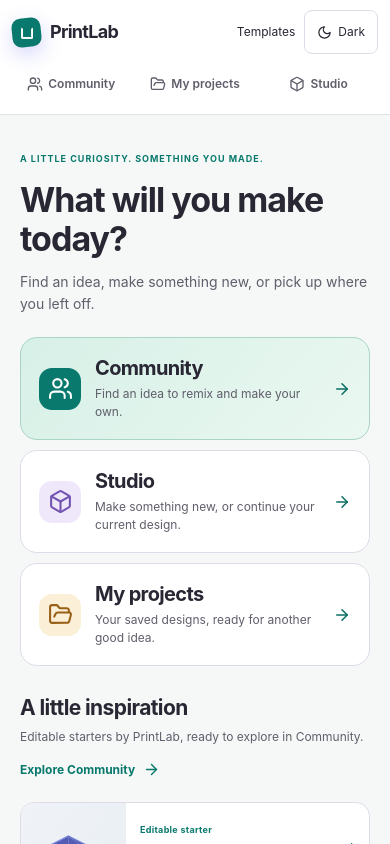
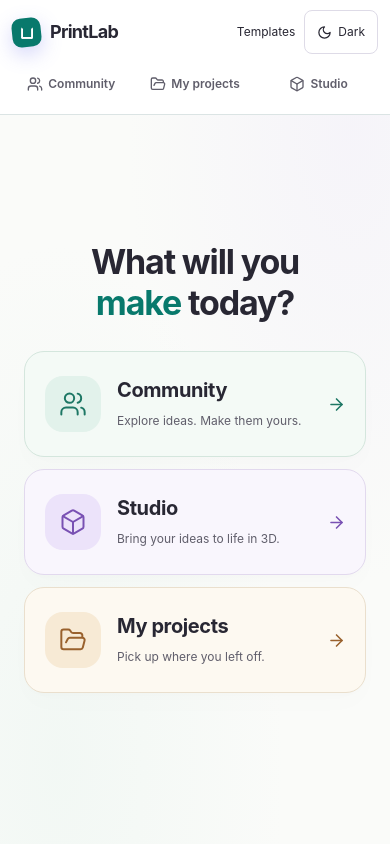
Before and after one commit to FahadArfin/FormForge, a React (Vite) app in the folder apps/web/: page / in a window 390 px wide. Built offline with nearby package versions, Linux system fonts and the light colour scheme.

Commit message:
Simplify beta Home to three inviting destinations

```diff
--- a/apps/web/src/components/PublicHome.css
+++ b/apps/web/src/components/PublicHome.css
@@ -1,59 +1,161 @@
-/* Home has one job: make the three destinations easy to find. */
-.public-home-site{--home-teal:#086e62;--home-lilac:#7354b1;--home-amber:#996117}
-.public-home-site main{max-width:1260px}
-.home-welcome{padding:48px 0 28px}
-.home-welcome .public-eyebrow{color:var(--primary);font-size:10px;letter-spacing:1.5px}
-.home-welcome h1{font-size:clamp(30px,3.4vw,46px);font-weight:750;line-height:1.14;letter-spacing:-1.6px;margin:12px 0}
-.home-welcome p{font-size:16px;margin:0;color:var(--muted)}
-.home-destinations{display:grid;grid-template-columns:1.2fr 1fr 1fr;gap:16px}
-.home-destination{display:flex;flex-direction:column;align-items:flex-start;min-width:0;border:1px solid var(--border);border-radius:22px;padding:25px;background:var(--surface);transition:transform .16s,border-color .16s,box-shadow .16s}
-.public-site .home-destination-community{background:linear-gradient(130deg,#d7f0e7,#eaf8f1);border-color:#a9d5c5}
-.home-destination:hover{transform:translateY(-3px);border-color:var(--primary);box-shadow:0 8px 24px #10392b0b}
-.home-destination-icon{display:grid;place-items:center;width:48px;height:48px;border-radius:15px;background:#dcefe8;color:var(--home-teal);margin-bottom:17px}
-.home-destination-community .home-destination-icon{background:#08796c;color:white}
-.home-destination-studio .home-destination-icon{background:#efe8fb;color:var(--home-lilac)}
-.home-destination-projects .home-destination-icon{background:#fbefd7;color:var(--home-amber)}
-.home-destination h2{font-size:24px;letter-spacing:-.65px;line-height:1.2;margin:0 0 9px}
-.home-destination p{color:var(--muted);font-size:14px;line-height:1.55;margin:0 0 20px;max-width:260px}
-.home-destination-action{display:flex;align-items:center;justify-content:space-between;gap:16px;font-size:13px;font-weight:700;width:100%;margin-top:auto;color:var(--home-teal)}
-.home-destination-action svg{flex-shrink:0}
-.home-inspiration{padding:37px 0 40px}
-.home-section-heading{display:flex;align-items:center;justify-content:space-between;gap:20px;margin-bottom:18px}
-.home-section-heading h2{font-size:23px;letter-spacing:-.6px;line-height:1.25;margin:0 0 5px}
-.home-section-heading p{font-size:13px;margin:0;color:var(--muted)}
-.public-site .home-section-heading>a{display:flex;align-items:center;gap:8px;flex-shrink:0;min-height:44px;color:var(--primary);font-size:13px;font-weight:650}
-.home-design-grid{display:grid;grid-template-columns:repeat(3,minmax(0,1fr));gap:16px}
-.home-design{display:block;border:1px solid var(--border);border-radius:17px;background:var(--surface);overflow:hidden;transition:transform .16s,border-color .16s}
-.home-design:hover{border-color:var(--primary);transform:translateY(-2px)}
-.home-design-image{background:linear-gradient(125deg,#eff3f7,#e9eef3);padding:10px 30px}
-.home-design:nth-child(2) .home-design-image{background:linear-gradient(125deg,#f2eef9,#eae7f3)}
-.home-design:nth-child(3) .home-design-image{background:linear-gradient(125deg,#f8f0e3,#f4e9df)}
-.home-design img{display:block;width:100%;height:145px;object-fit:contain}
-.home-design-copy{position:relative;padding:16px 39px 18px 18px}
-.home-design-copy>span{font-size:10px;font-weight:650;letter-spacing:.3px;color:var(--primary)}
-.home-design h3{font-size:16px;line-height:1.35;margin:5px 0 7px;letter-spacing:-.25px}
-.home-design p{font-size:12px;line-height:1.5;color:var(--muted);margin:0}
-.home-design-copy>svg{position:absolute;right:16px;top:45px;color:var(--primary)}
-.public-home-site .public-footer{max-width:1164px;margin:0 auto;padding:17px 0 22px;gap:14px}
-.public-home-site .public-footer a{gap:7px}
-.public-home-site[data-appearance=dark]{--home-teal:#75d9c5;--home-lilac:#c3a8ef;--home-amber:#e9c185}
-.public-home-site[data-appearance=dark] .home-destination-community{background:linear-gradient(130deg,#183d36,#213b38);border-color:#386355}
-.public-home-site[data-appearance=dark] .home-destination-icon{background:#28453e}
-.public-home-site[data-appearance=dark] .home-destination-community .home-destination-icon{background:#146f60}
-.public-home-site[data-appearance=dark] .home-destination-studio .home-destination-icon{background:#39304e}
-.public-home-site[data-appearance=dark] .home-destination-projects .home-destination-icon{background:#443a2b}
-.public-home-site[data-appearance=dark] .home-design-image{background:linear-gradient(125deg,#293b46,#25343f)}
-.public-home-site[data-appearance=dark] .home-design:nth-child(2) .home-design-image{background:linear-gradient(125deg,#373148,#2d2d41)}
-.public-home-site[data-appearance=dark] .home-design:nth-child(3) .home-design-image{background:linear-gradient(125deg,#443c31,#36332e)}
-@media(max-width:1260px){.public-home-site .public-footer{margin:0 48px}}
-@media(max-width:1050px){.public-home-site .public-footer{margin:0 28px}.home-destination{padding:22px}.home-destinations{grid-template-columns:repeat(3,minmax(0,1fr))}.home-design-image{padding:10px 15px}}
-@media(max-width:700px){
- .home-welcome{padding:30px 0 22px}.home-welcome h1{font-size:34px;letter-spacing:-1px}.home-welcome p{font-size:14px}.home-welcome .public-eyebrow{font-size:9px;letter-spacing:1px}
- .home-destinations{grid-template-columns:1fr;gap:10px}.home-destination{display:grid;grid-template-columns:42px minmax(0,1fr) 20px;column-gap:14px;padding:18px;border-radius:17px;align-items:center}
- .home-destination-icon{grid-row:1/3;width:42px;height:42px;border-radius:13px;margin:0}.home-destination h2{grid-column:2;font-size:20px;margin:0 0 5px}.home-destination p{grid-column:2;font-size:12px;line-height:1.5;max-width:none;margin:0}.home-destination-action{grid-column:3;grid-row:1/3;font-size:0;gap:0;margin:0;width:auto}
- .home-inspiration{padding:29px 0}.home-section-heading{flex-wrap:wrap;gap:6px;margin-bottom:14px}.home-section-heading h2{font-size:21px}.home-section-heading p{font-size:12px}.public-site .home-section-heading>a{font-size:12px;min-height:36px}
- .home-design-grid{grid-template-columns:1fr;gap:10px}.home-design{display:grid;grid-template-columns:105px minmax(0,1fr);border-radius:14px}.home-design-image{display:flex;align-items:center;padding:6px}.home-design img{height:98px}.home-design-copy{padding:13px 27px 13px 14px}.home-design h3{font-size:14px;margin:4px 0}.home-design p{font-size:11px}.home-design-copy>svg{width:15px;right:10px;top:36px}.home-design-copy>span{font-size:9px}
- .public-home-site .public-footer{font-size:11px;padding:12px 0 18px}.public-home-site .public-footer span{display:none}.public-home-site .public-footer>a{min-height:44px}
+/* Home is a quiet launcher; browsing and making happen in their own areas. */
+.public-site.public-home-site {
+ display: flex;
+ flex-direction: column;
+ background: radial-gradient(ellipse at 15% 90%, #dcefe744, transparent 48%),
+             radial-gradient(ellipse at 90% 15%, #eae1fa44, transparent 45%), #fafbf9;
 }
-@media(max-width:480px){.public-home-site .public-footer{margin:0 20px}}
-@media(prefers-reduced-motion:reduce){.home-destination:hover,.home-design:hover{transform:none}}
+.public-site.public-home-site main {
+ display: flex;
+ align-items: center;
+ flex: 1 0 auto;
+ width: 100%;
+ max-width: 1080px;
+ margin: 0 auto;
+ padding: 64px 40px 120px;
+}
+.public-home { width: 100%; }
+.home-welcome { text-align: center; margin-bottom: 44px; }
+.home-welcome h1 {
+ font-size: clamp(32px, 3.5vw, 46px);
+ font-weight: 700;
+ line-height: 1.2;
+ letter-spacing: -1.65px;
+ margin: 0;
+ text-wrap: balance;
+}
+.home-welcome h1 span { color: var(--primary); }
+.home-destinations {
+ display: grid;
+ grid-template-columns: repeat(3, minmax(0, 1fr));
+ gap: 18px;
+}
+.home-destination {
+ --home-ink: #1d7764;
+ --home-tint: #e2f2eb;
+ --home-line: #d4e6dd;
+ --home-card: #f4faf6;
+ display: grid;
+ grid-template-columns: minmax(0, 1fr) auto;
+ align-content: start;
+ position: relative;
+ min-width: 0;
+ padding: 28px;
+ border: 1px solid var(--home-line);
+ border-radius: 24px;
+ background: var(--home-card);
+ box-shadow: 0 3px 4px #23362b02, 0 12px 26px #23362b03;
+ transition: transform .18s ease, border-color .18s ease, box-shadow .18s ease;
+}
+.home-destination-studio {
+ --home-ink: #7951b3;
+ --home-tint: #ece3fa;
+ --home-line: #e2d9ee;
+ --home-card: #f9f6fd;
+}
+.home-destination-projects {
+ --home-ink: #99612d;
+ --home-tint: #f7ead5;
+ --home-line: #eadfcd;
+ --home-card: #fdf9f1;
+}
+.home-destination-icon {
+ display: grid;
+ place-items: center;
+ grid-column: 1 / -1;
+ width: 68px;
+ height: 68px;
+ margin-bottom: 28px;
+ border-radius: 22px;
+ background: var(--home-tint);
+ color: var(--home-ink);
+}
+.home-destination h2 {
+ grid-column: 1;
+ font-size: 23px;
+ line-height: 1.25;
+ letter-spacing: -.65px;
+ margin: 0 0 9px;
+}
+.home-destination p {
+ grid-column: 1 / -1;
+ color: var(--muted);
+ font-size: 13px;
+ line-height: 1.6;
+ margin: 0;
+}
+.home-destination-arrow {
+ grid-column: 2;
+ grid-row: 2;
+ align-self: start;
+ margin: 5px 0 0 8px;
+ color: var(--home-ink);
+ transition: transform .18s ease;
+}
+.home-destination:focus-visible { outline-offset: 5px; }
+@media (hover: hover) {
+ .home-destination:hover {
+  transform: translateY(-4px);
+  border-color: var(--home-ink);
+  box-shadow: 0 8px 28px #23362b0b;
+ }
+ .home-destination:hover .home-destination-arrow { transform: translateX(3px); }
+}
+.public-site.public-home-site[data-appearance=dark] {
+ background: radial-gradient(ellipse at 15% 90%, #193d3233, transparent 48%),
+             radial-gradient(ellipse at 90% 15%, #39294f22, transparent 45%), #142023;
+}
+.public-site.public-home-site[data-appearance=dark] .home-destination {
+ --home-ink: #8dd8bd;
+ --home-tint: #2a493e;
+ --home-line: #375349;
+ --home-card: #20332e;
+}
+.public-site.public-home-site[data-appearance=dark] .home-destination-studio {
+ --home-ink: #ceb3f4;
+ --home-tint: #463758;
+ --home-line: #4c405b;
+ --home-card: #2e2938;
+}
+.public-site.public-home-site[data-appearance=dark] .home-destination-projects {
+ --home-ink: #eac48d;
+ --home-tint: #4b4030;
+ --home-line: #554b3b;
+ --home-card: #343027;
+}
+@media (max-width: 850px) and (min-width: 701px) {
+ .public-site.public-home-site main { padding-inline: 28px; }
+ .home-destinations { gap: 12px; }
+ .home-destination { padding: 22px; }
+ .home-destination h2 { font-size: 21px; }
+}
+@media (max-width: 700px) {
+ .public-site.public-home-site main { padding: 40px 24px 64px; }
+ .home-welcome { margin-bottom: 28px; }
+ .home-welcome h1 { font-size: 34px; letter-spacing: -1.15px; }
+ .home-destinations { grid-template-columns: 1fr; gap: 12px; }
+ .home-destination {
+  grid-template-columns: 56px minmax(0, 1fr) 18px;
+  align-content: center;
+  align-items: center;
+  column-gap: 16px;
+  min-height: 106px;
+  padding: 22px 20px;
+  border-radius: 20px;
+ }
+ .home-destination-icon { grid-column: 1; grid-row: 1 / 3; width: 56px; height: 56px; margin: 0; border-radius: 18px; }
+ .home-destination-icon svg { width: 28px; height: 28px; }
+ .home-destination h2 { grid-column: 2; font-size: 20px; margin-bottom: 4px; letter-spacing: -.4px; }
+ .home-destination p { grid-column: 2; font-size: 12px; }
+ .home-destination-arrow { grid-column: 3; grid-row: 1 / 3; align-self: center; margin: 0; }
+}
+@media (max-width: 360px) {
+ .public-site.public-home-site main { padding-inline: 16px; }
+ .home-welcome h1 { font-size: 30px; }
+ .home-destination { column-gap: 12px; padding: 18px 16px; }
+ .home-destination h2 { font-size: 18px; }
+}
+@media (prefers-reduced-motion: reduce) {
+ .home-destination, .home-destination-arrow { transition: none; }
+ .home-destination:hover, .home-destination:hover .home-destination-arrow { transform: none; }
+}
--- a/apps/web/src/components/PublicWebsite.tsx
+++ b/apps/web/src/components/PublicWebsite.tsx
@@ -6,19 +6,15 @@
 import {ThemeToggle} from './ThemeToggle'
 import './PublicHome.css'
 const PublicDemo=lazy(()=>import('./PublicDemo').then(m=>({default:m.PublicDemo})))
-// These are the same editable starters exposed by Community. Import only their
-// catalogue metadata here so browsing Home does not initialize the CAD engine.
-const homeStarters=['tray','enclosure','cable-guide'].map(id=>templateCatalog.find(item=>item.id===id)!)
 const destinations=[
- {id:'community',title:'Community',description:'Find an idea to remix and make your own.',action:'Browse designs',Icon:Users},
- {id:'studio',title:'Studio',description:'Make something new, or continue your current design.',action:'Open Studio',Icon:Box},
- {id:'projects',title:'My projects',description:'Your saved designs, ready for another good idea.',action:'Find my projects',Icon:FolderOpen},
+ {id:'community',title:'Community',description:'Explore ideas. Make them yours.',Icon:Users},
+ {id:'studio',title:'Studio',description:'Bring your ideas to life in 3D.',Icon:Box},
+ {id:'projects',title:'My projects',description:'Pick up where you left off.',Icon:FolderOpen},
 ] as const
 function Home(){
  return <div className="public-home">
-  <section className="home-welcome" aria-labelledby="home-heading"><span className="public-eyebrow">A LITTLE CURIOSITY. SOMETHING YOU MADE.</span><h1 id="home-heading">What will you make today?</h1><p>Find an idea, make something new, or pick up where you left off.</p></section>
-  <nav className="home-destinations" aria-label="Choose where to go">{destinations.map(({id,title,description,action,Icon})=><a key={id} className={`home-destination home-destination-${id}`} href={`#${id}`} aria-labelledby={`home-${id}-title`} aria-describedby={`home-${id}-description`}><span className="home-destination-icon"><Icon size={25} aria-hidden="true"/></span><h2 id={`home-${id}-title`}>{title}</h2><p id={`home-${id}-description`}>{description}</p><span className="home-destination-action">{action}<ArrowRight size={18} aria-hidden="true"/></span></a>)}</nav>
-  <section className="home-inspiration" aria-labelledby="home-inspiration-heading"><div className="home-section-heading"><div><h2 id="home-inspiration-heading">A little inspiration</h2><p>Editable starters by PrintLab, ready to explore in Community.</p></div><a href="#community">Explore Community <ArrowRight size={17} aria-hidden="true"/></a></div><div className="home-design-grid">{homeStarters.map(item=><a className="home-design" key={item.id} href={`#community?model=starter-${item.id}`} aria-labelledby={`home-design-${item.id}`}><div className="home-design-image"><img src={`/templates/${item.id}.svg`} alt="" width="600" height="400" loading="lazy"/></div><div className="home-design-copy"><span>Editable starter</span><h3 id={`home-design-${item.id}`}>{item.name}</h3><p>{item.description}</p><ArrowRight size={18} aria-hidden="true"/></div></a>)}</div></section>
+  <section className="home-welcome" aria-labelledby="home-heading"><h1 id="home-heading">What will you <span>make</span> today?</h1></section>
+  <nav className="home-destinations" aria-label="Choose where to go">{destinations.map(({id,title,description,Icon})=><a key={id} className={`home-destination home-destination-${id}`} href={`#${id}`} aria-labelledby={`home-${id}-title`} aria-describedby={`home-${id}-description`}><span className="home-destination-icon"><Icon size={32} strokeWidth={1.7} aria-hidden="true"/></span><h2 id={`home-${id}-title`}>{title}</h2><p id={`home-${id}-description`}>{description}</p><ArrowRight className="home-destination-arrow" size={19} aria-hidden="true"/></a>)}</nav>
  </div>
 }
 export function PublicWebsite({templatesOnly=false}:{templatesOnly?:boolean}){
@@ -38,7 +34,7 @@
     <section className="public-workflow"><div><span className="public-eyebrow">YOUR DESIGN STAYS EDITABLE</span><h2>Choose. Adjust. Inspect. Print.</h2><p>Keep the shapes and dimensions behind your model, so the next change is easier.</p></div><ol><li><span>01</span><strong>Start with a part</strong><p>Use a template, bring your mesh, or build from shapes.</p></li><li><span>02</span><strong>Make it fit</strong><p>Edit dimensions, compare clearances and record a tested fit.</p></li><li><span>03</span><strong>Check the handoff</strong><p>Review size, placement and potential overhangs before export.</p></li></ol></section>
     <section className="public-storage"><Box size={26}/><div><h2>Know where your work is saved.</h2><p>Projects and recovery copies stay in this browser. Download an editable backup for a separate copy, or sign in to save an explicit cloud snapshot. STL and 3MF exports go to your slicer for supports and printer settings.</p></div><a className="public-secondary" href="#projects">Open My projects</a></section>
    </>}
-  </main><footer className="public-footer"><strong>PrintLab</strong><span>Made for curious minds.</span><a href="#templates">Explore editable templates <ArrowRight size={15} aria-hidden="true"/></a></footer>
+  </main>{templatesOnly&&<footer className="public-footer"><strong>PrintLab</strong><span>Made for curious minds.</span><a href="#templates">Explore editable templates <ArrowRight size={15} aria-hidden="true"/></a></footer>}
   {demo&&<Suspense fallback={<div className="public-demo-loading" role="status">Loading the interactive demo… <button onClick={()=>setDemo(false)}>Cancel</button></div>}><PublicDemo onClose={()=>setDemo(false)}/></Suspense>}
  </div>
 }
```
Also changed, not shown: 2 other files (tests, documents, lock files or other folders).
